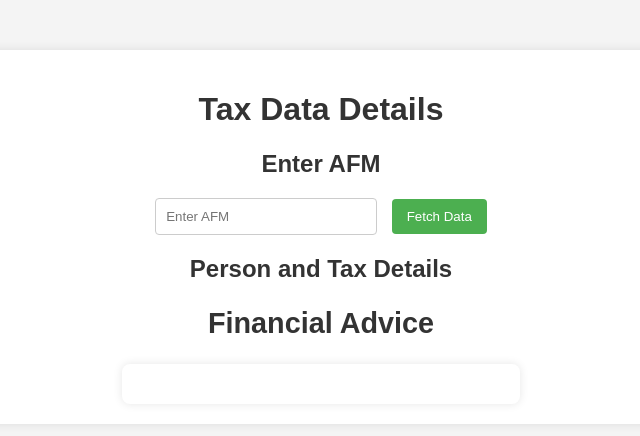
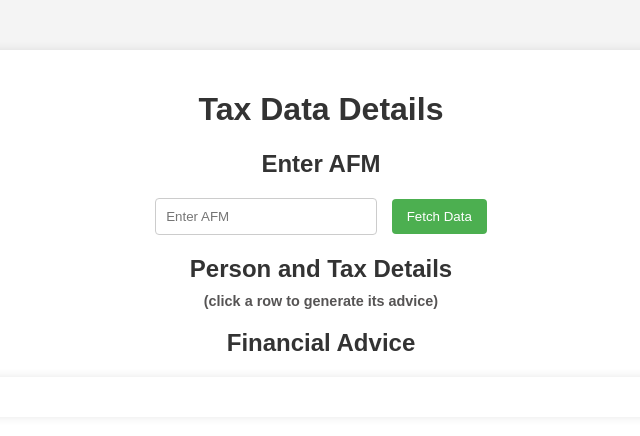
Before and after one commit to CostisStavrou/tax_filing_assistant, a FastAPI app: page /tables in a window 1280 px wide. Shown: the top 436 px of the page, without its empty margins (319-959 px from the left). Run offline with FastAPI, Linux system fonts and the light colour scheme; some libraries are stand-ins or nearby versions.

Commit message:
generates the advice in markdown format,

```diff
--- a/static/css/tables.css
+++ b/static/css/tables.css
@@ -1,4 +1,3 @@
-/* Existing CSS */
 body {
     font-family: Arial, sans-serif;
     background-color: #f4f4f4;
@@ -14,11 +13,11 @@ body {
     box-shadow: 0 0 10px rgba(0, 0, 0, 0.1);
     border-radius: 8px;
     margin-top: 50px;
-    transition: width 0.3s ease; /* Added transition for smooth width change */
+    transition: width 0.3s ease;
 }
 
 .container.expanded {
-    width: 233%;
+    width: 100%;
 }
 
 h1, h2 {
@@ -54,12 +53,25 @@ button:hover {
 
 .table-section {
     margin-top: 20px;
+    text-align: center;
+}
+
+.table-section h3 {
+    color: #565454;
+    font-size: 0.9em;
+    margin-top: -10px;
+}
+
+#tablesContainer {
+    width: 90%;
+    margin: 0 auto;
+    text-align: center;
 }
 
 table {
-    width: 60%;
+    width: 40%;
     border-collapse: collapse;
-    margin: 0 auto 20px auto; /* Centered and added bottom margin */
+    margin: 0 auto 20px auto;
 }
 
 table, th, td {
@@ -67,8 +79,9 @@ table, th, td {
 }
 
 th, td {
-    padding: 12px;
+    padding: 4px; /* Reduce padding */
     text-align: left;
+    font-size: 0.77em; /* Reduce font size */
 }
 
 th {
@@ -82,14 +95,14 @@ th {
 }
 
 .advice-section {
-    text-align: center;
-    color: #333; /* Changed to a more readable color */
+    text-align: left;
+    color: #333;
     margin-top: 20px;
-    font-size: 1.2em; /* Adjust size as needed */
+    font-size: 1em;
 }
 
 .advice-container {
-    width: 35%; /* Width for the advice container */
+    width: 80%;
     margin: 0 auto;
     background-color: #fff;
     padding: 20px;
@@ -97,3 +110,6 @@ th {
     border-radius: 8px;
     margin-top: 20px;
 }
+.selected-row {
+    border: 2px solid green;
+}
--- a/static/js/tables.js
+++ b/static/js/tables.js
@@ -40,18 +40,28 @@ function generateTable(tablesData) {
         let excludeKeys = [];
 
         if (tableData.dataType === 'tax_details') {
-            excludeKeys = ['uid', 'afm'];
+            excludeKeys = ['uid', 'afm', 'submission_date'];
         }
         const getFilteredKeys = (item) => Object.keys(item).filter(key => !excludeKeys.includes(key));
 
         if (Array.isArray(tableData.data)) {
             const keys = getFilteredKeys(tableData.data[0]);
+
+            if (tableData.dataType === 'tax_details') {
+                table += `<th>submission_date</th>`;
+            }
+
             keys.forEach(key => {
                 table += `<th>${key}</th>`;
             });
             table += `</tr>`;
             tableData.data.forEach(item => {
                 table += `<tr>`;
+
+                if (tableData.dataType === 'tax_details') {
+                    table += `<td>${item.submission_date}</td>`;
+                }
+
                 keys.forEach(key => {
                     table += `<td>${item[key]}</td>`;
                 });
@@ -59,10 +69,20 @@ function generateTable(tablesData) {
             });
         } else {
             const keys = getFilteredKeys(tableData.data);
+
+            if (tableData.dataType === 'tax_details') {
+                table += `<th>submission_date</th>`;
+            }
+
             keys.forEach(key => {
                 table += `<th>${key}</th>`;
             });
             table += `</tr><tr>`;
+
+            if (tableData.dataType === 'tax_details') {
+                table += `<td>${tableData.data.submission_date}</td>`;
+            }
+
             keys.forEach(key => {
                 table += `<td>${tableData.data[key]}</td>`;
             });
@@ -78,16 +98,25 @@ function generateTable(tablesData) {
 
 function attachRowClickEvents(taxDetailsData) {
     const rows = document.querySelectorAll('#tablesContainer table:nth-of-type(2) tr');
-    const getFilteredKeys = (item) => Object.keys(item).filter(key => key !== 'uid' && key !== 'afm');
+    const getFilteredKeys = (item) => Object.keys(item).filter(key => key !== 'uid' && key !== 'afm' && key !== 'submission_date');
 
     rows.forEach((row, index) => {
         if (index > 0) {
             row.addEventListener('click', () => {
+                // Remove green border from any previously clicked row
+                document.querySelectorAll('#tablesContainer table:nth-of-type(2) tr').forEach(r => r.classList.remove('selected-row'));
+
+                // Add green border to the clicked row
+                row.classList.add('selected-row');
+
+                // Show generating advice message
+                document.getElementById('advice').innerText = 'Generating advice...';
+
                 const rowData = {};
                 const cells = row.getElementsByTagName('td');
                 const keys = getFilteredKeys(taxDetailsData[0]);
                 keys.forEach((key, keyIndex) => {
-                    rowData[key] = cells[keyIndex].innerText;
+                    rowData[key] = cells[keyIndex + 1].innerText; // Adjusted index to skip submission_date
                 });
                 console.log(rowData);
                 generateTaxAdvice(rowData);
@@ -113,7 +142,11 @@ async function generateTaxAdvice(rowData) {
 
         const data = await response.json();
         console.log(data);
-        document.getElementById('advice').innerText = data.message;
+
+        const converter = new showdown.Converter();
+        const adviceHTML = converter.makeHtml(data.message);
+        document.getElementById('advice').innerHTML = adviceHTML;
+
     } catch (error) {
         console.error('Error generating advice:', error);
         document.getElementById('advice').innerText = 'Error generating advice. Please try again later.';
--- a/templates/tables_page.html
+++ b/templates/tables_page.html
@@ -4,7 +4,12 @@
     <meta charset="UTF-8">
     <title>Tax Data Details</title>
     <link rel="stylesheet" href="/static/css/tables.css">
+    <script src="https://cdn.jsdelivr.net/npm/showdown@1.9.1/dist/showdown.min.js"></script>
     <script src="/static/js/tables.js" defer></script>
+    <style>
+        .selected-row { border: 2px solid green; }
+        .container.expanded { /* Your styles for expanded container */ }
+    </style>
 </head>
 <body>
     <div class="container">
@@ -18,6 +23,7 @@
 
         <div class="table-section">
             <h2>Person and Tax Details</h2>
+            <h3>(click a row to generate its advice)</h3>
             <div id="tablesContainer"></div>
         </div>
 
```
